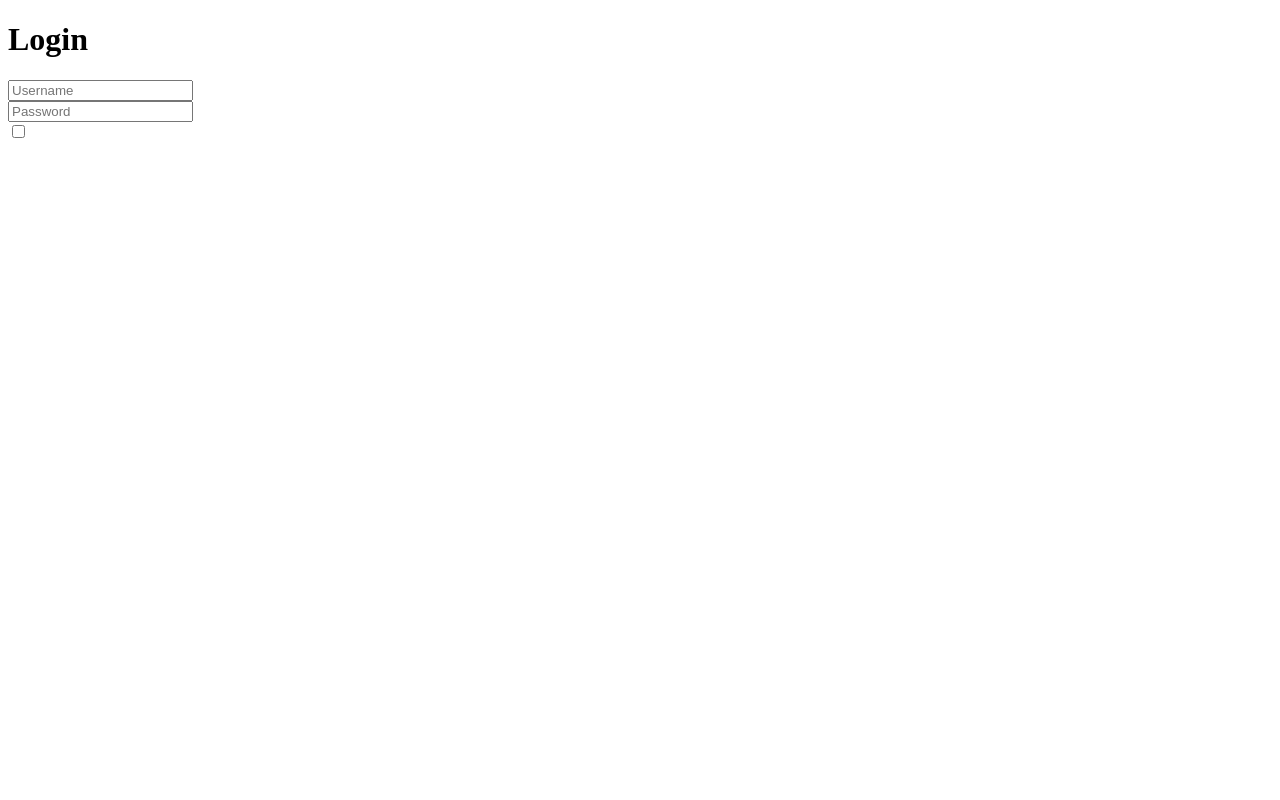
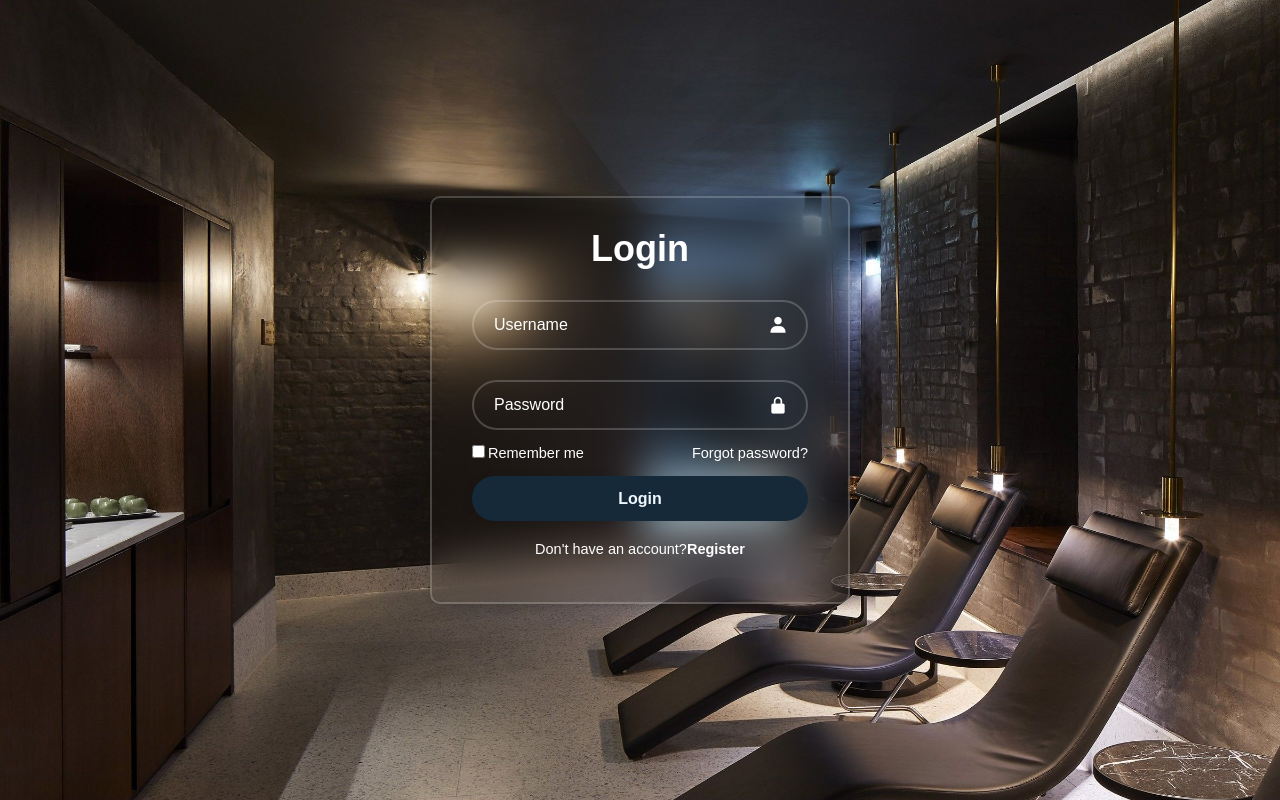
Before and after one commit to T0neymk/Project, a plain HTML site: page employeelogin.html in a window 1280 px wide. Drawn offline with nearby package versions, Linux system fonts and the light colour scheme.

Commit message:
Added login page for employees

```diff
--- a/employeelogin.css
+++ b/employeelogin.css
@@ -0,0 +1,115 @@
+*{
+    margin: 0;
+    padding: 0;
+    box-sizing: border-box;
+    font-family: "poppins", sans-serif;
+}
+
+body{
+    display: flex;
+    justify-content: center;
+    align-items: center;
+    min-height: 100vh;
+    background: url(spa.jpg) no-repeat;
+    background-size: cover;
+    background-position: center;
+}
+
+.wrapper{
+    width: 420px;
+    background: transparent;
+    border: 2px solid rgba(255, 255, 255, .2);
+    backdrop-filter: blur(20px);
+    box-shadow: 0 0 10px rgba(0, 0, 0, .2);
+    color: #fff;
+    border-radius: 10px;
+    padding: 30px 40px;
+}
+
+.wrapper h1{
+    font-size: 36px;
+    text-align: center;
+}
+
+.wrapper .input-box{
+    position: relative;
+    width: 100%;
+    height: 50px;
+    margin: 30px 0;
+}
+
+.input-box input{
+    width: 100%;
+    height: 100%;
+    background: transparent;
+    border: none;
+    outline: none;
+    border: 2px solid rgba(255, 255, 255, .2);
+    border-radius: 40px;
+    font-size: 16px;
+    color: #fff;
+    padding: 20px 45px 20px 20px;
+}
+
+.input-box input::placeholder{
+    color: #fff;
+}
+
+.input-box i{
+    position: absolute;
+    right: 20px;
+    top: 50%;
+    transform: translateY(-50%);
+    font-size: 20px;
+}
+
+.wrapper .remember-forgot{
+    display: flex;
+    justify-content: space-between;
+    font-size: 14.5px;
+    margin: -15px 0 15px;
+}
+
+.remember-forgot label input{
+    accent-color: #fff;
+    margin-right: 3px;
+}
+
+.remember-forgot a {
+    color: #fff;
+    text-decoration: none;
+}
+
+.remember-forgot a:hover{
+    text-decoration: underline;
+}
+
+.wrapper .btn{
+    width: 100%;
+    height: 45px;
+    background: #162938;
+    border: none;
+    outline: none;
+    border-radius: 40px;
+    box-shadow: 0 0 10px rgba(0, 0, 0, .1);
+    cursor: pointer;
+    font-size: 16px;
+    color: aliceblue;
+    font-weight: 600;
+}
+
+.wrapper .register-link{
+    font-size: 14.5px;
+    text-align: center;
+    margin:20px 0 15px;
+}
+
+.register-link p a{
+    color: #fff;
+    text-decoration: none;
+    font-weight: 600;
+}
+
+.register-link p a:hover{
+    text-decoration: underline;
+}
--- a/employeelogin.html
+++ b/employeelogin.html
@@ -5,6 +5,8 @@
     <meta name="viewport" content="width=device-width, initial-scale=1.0">
     <title>Employee Login</title>
     <link rel="stylesheet" href="employeelogin.css">
+    <link href='https://unpkg.com/boxicons@2.1.4/css/boxicons.min.css' rel='stylesheet'>
+    <link rel="icon" href="plant.png" type="image/image">
 </head>
 <body>
    <div class="wrapper">
@@ -12,12 +14,20 @@
         <h1>Login</h1>
         <div class="input-box">
             <input type="text" placeholder="Username" required>
+            <i class='bx bxs-user'></i>
         </div>
         <div class="input-box">
             <input type="Password" placeholder="Password" required>
+            <i class='bx bxs-lock-alt' ></i>
         </div>
         <div class="remember-forgot">
-            <label><input type="checkbox"></label>
+            <label><input type="checkbox">Remember me</label>
+            <a href="#">Forgot password?</a>
+        </div>
+        <button type="submit" class="btn">Login</button>
+
+        <div class="register-link">
+            <p>Don't have an account?<a href="#">Register</a></p>
         </div>
     </form>
    </div>
```
Also changed, not shown: index.html (+1 -1 lines).
